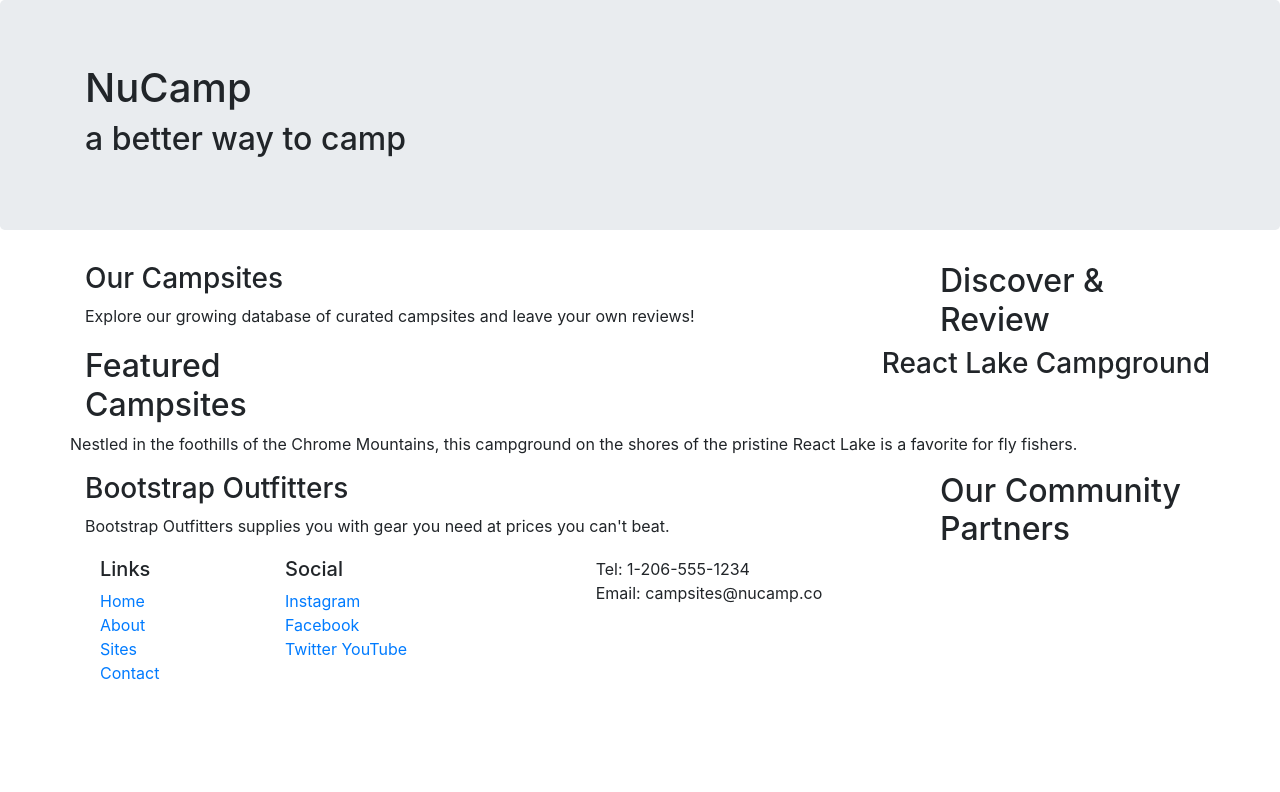
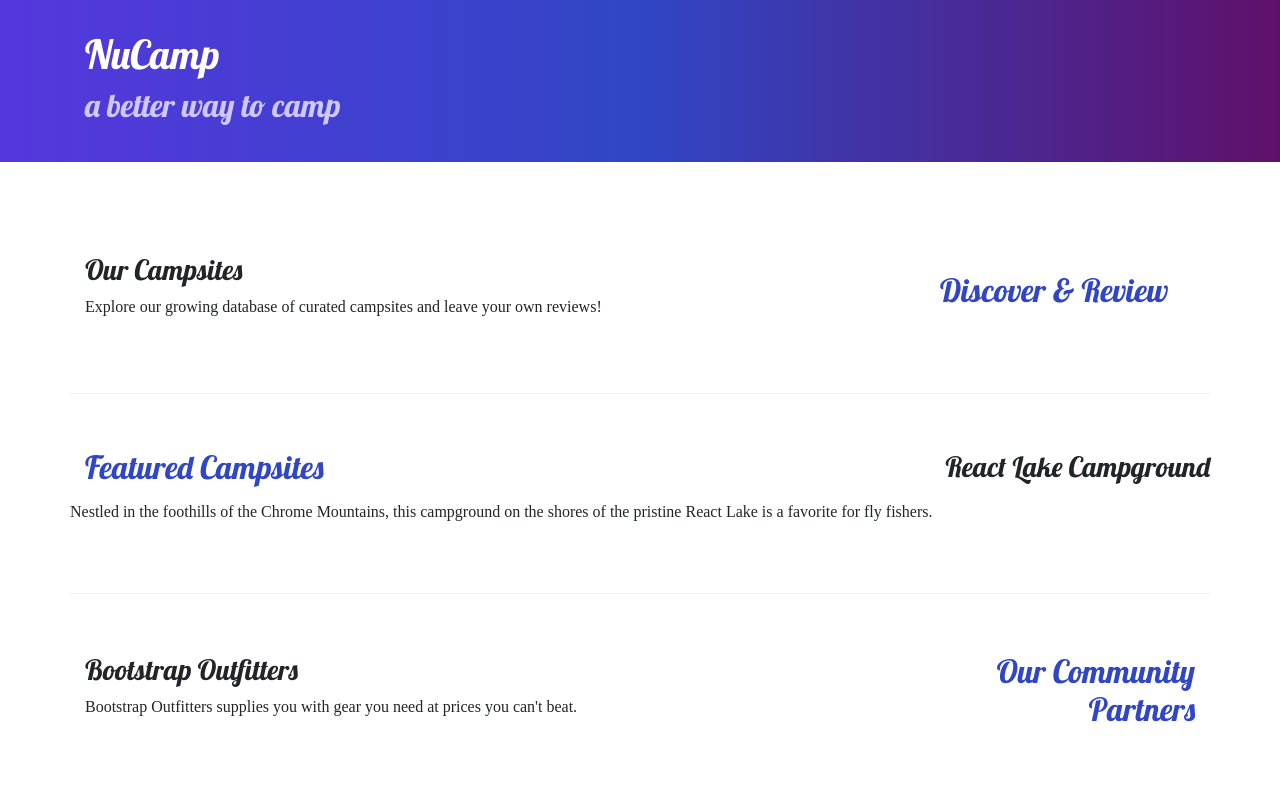
Before and after one commit to NerdyDiva/nucamp-bootstrap, a website: page index.html in a window 1280 px wide. Shown: the top 792 px of the page. Drawn offline with nearby package versions, Linux system fonts and the light colour scheme.

Commit message:
Add files via upload

```diff
--- /dev/null
+++ b/css/styles.css
@@ -0,0 +1,32 @@
+body {
+    font-family: "Open Sans, sans-serif";
+}
+
+h1, h2, h3 {
+    font-family: 'Lobster', cursive;
+}
+
+h2 {
+    color: #3046C5;
+}
+
+header h2 {
+    color: #CEC8FF;
+}
+
+footer {
+    background-image: linear-gradient(#CEC8FF, white);
+    padding: 20px 0;
+}
+
+.jumbotron {
+    padding: 30px;
+    background-image: linear-gradient(to right, #5637DD, #3046c5, #60106b);
+    color: white;
+}
+
+.row-content {
+    padding: 50px 0;
+    border-bottom: 1px ridge;
+    min-height: 200px;
+}
--- a/index.html
+++ b/index.html
@@ -8,12 +8,17 @@
 
     <!-- Bootstrap CSS -->
     <link rel="stylesheet" href="node_modules/bootstrap/dist/css/bootstrap.min.css" />
+
+    <!-- Additional CSS must be placed after Bootstrap CSS -->
+    <link href="https://fonts.googleapis.com/css2?family=Lobster&display=swap" rel="stylesheet">
+    <link rel="stylesheet" href="css/styles.css" />
+
     <title>NuCamp: A Better Way To Camp</title>
 </head>
 
 <body>
 
-    <header class="jumbotron">
+    <header class="jumbotron jumbotron-fluid">
         <div class="container">
             <div class="row">
                 <div class="col">
@@ -25,9 +30,9 @@
     </header>
 
     <div class="container">
-        <div class="row">
+        <div class="row row-content align-items-center">
             <div class="col-sm-4 order-sm-last col-md-3">
-                <h2>Discover & Review</h2>
+                <h2 class="test-sm-right">Discover & Review</h2>
             </div>
         <div class="col">
             <h3>Our Campsites</h3>
@@ -35,7 +40,7 @@
         </div>
      </div>
 
-        <div class="row">
+        <div class="row row-content align-items-center">
             <div class="col-sm-4 col-md-3">
                 <h2>Featured Campsites</h2>
             </div>
@@ -47,9 +52,9 @@
 
         <div>
 
-        <div class="row">
+        <div class="row row-content align-items-center">
             <div class="col-sm-4 order-sm-last col-md-3">
-                <h2>Our Community Partners</h2>
+                <h2 class="text-sm-right">Our Community Partners</h2>
             </div>
             <div class="col">
                 <h3>Bootstrap Outfitters</h3>
@@ -70,7 +75,7 @@
                 </div>
 
             <div>
-                <div class="col-6 ocl-sm-5">
+                <div class="col-6 ocl-sm-5 text-center">
                     <h5>Social</h5>
                     <a href="http://instagram.com/">Instagram</a>
                     <a href="http://facebook.com/">Facebook</a>
@@ -78,7 +83,7 @@
                     <a href="http://youtube.com/">YouTube</a>
                 </div>
             </div>
-        <div class="col-sm-4">
+        <div class="col-sm-4 text-center">
             Tel: 1-206-555-1234<br />
             Email: campsites@nucamp.co
             </div>
```
